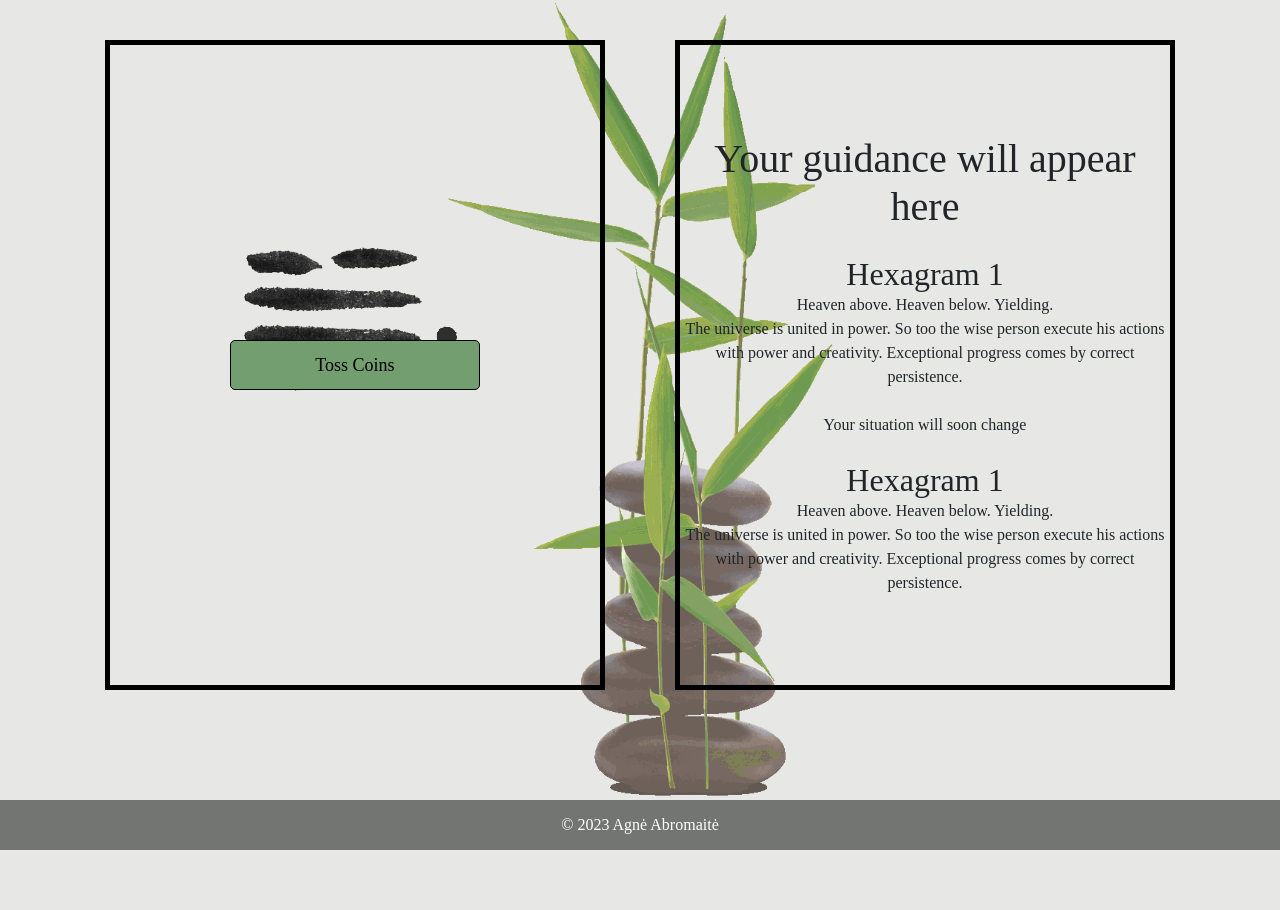
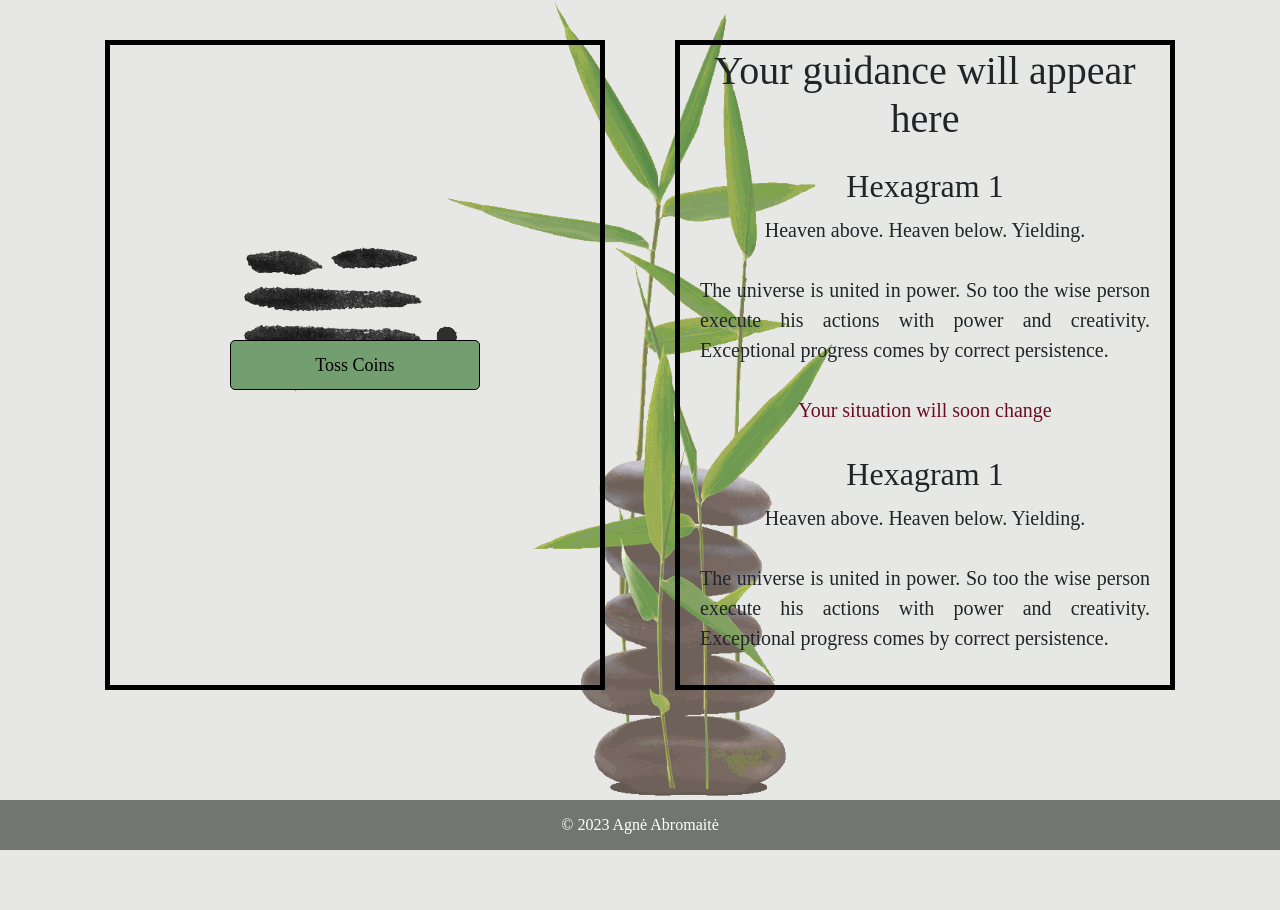
Before and after one commit to A-Abromaite/IChing_Website_final, a Django app: template mysite/iching/templates/toss_coins.html in a window 1280 px wide. Run offline with Django 4.2, Linux system fonts and the light colour scheme; data comes from the database, SQL or seed files in the repository; both versions use the stored data as it was after the commit; tables that the repository leaves empty hold one stand-in row (values such as "Sample post"); the template is opened without the code that fills it: values that come from a table or form of the project are taken from there, most other values are stand-ins (such as "Sample title", 1, 10 or a date in 2020).

Commit message:
toss_coins.html front-end fixed

```diff
--- a/mysite/iching/templates/toss_coins.html
+++ b/mysite/iching/templates/toss_coins.html
@@ -60,26 +60,26 @@
             <div class="col-md-6">
                 <div class="box2">
                     {% if not new_toss %}
-                    <h1>Your guidance will appear here</h1>
+                    <h1 class="your-guidance">Your guidance will appear here</h1>
                     {% endif %}
                     <br>
                     {% if hexagram_number %}
-                    <div>
-                        <h2>{{ hexagram_number.number }}</h2>
-                        <p>{{ hexagram_number.description }}</p>
-                        <p>{{ hexagram_number.meaning }}</p>
+                    <div class="hexagram-paragraphs">
+                        <h2 class="hexagram-h2">{{ hexagram_number.number }}</h2>
+                        <p class="hexagram-description">{{ hexagram_number.description }}</p>
+                        <p class="hexagram-meaning">{{ hexagram_number.meaning }}</p>
                     </div>
                     {% endif %}
-                    <br>
+
                     {% if modified_hexagram_number %}
                     <div>
-                        <p>Your situation will soon change</p>
+                        <p class="situation">Your situation will soon change</p>
                     </div>
-                    <br>
+
                     <div>
-                        <h2>{{ modified_hexagram_number.number }}</h2>
-                        <p>{{ modified_hexagram_number.description }}</p>
-                        <p>{{ modified_hexagram_number.meaning }}</p>
+                        <h2 class="hexagram-h2">{{ modified_hexagram_number.number }}</h2>
+                        <p class="hexagram-description">{{ modified_hexagram_number.description }}</p>
+                        <p class="hexagram-meaning">{{ modified_hexagram_number.meaning }}</p>
                     </div>
                     {% endif %}
                 </div>
--- a/mysite/static/iching/styles.css
+++ b/mysite/static/iching/styles.css
@@ -268,7 +268,7 @@ a:hover {
     flex-direction: column;
     justify-content: center;
     align-items: center;
-    text-align: center;
+
 }
 
 .toss-button-container {
@@ -287,6 +287,32 @@ a:hover {
     font-size: 20px;
     }
 
-.hexagram-paragraphs {
+.hexagram-meaning {
     font-size: 20px;
+    margin-top: 30px;
+    margin-bottom:30px;
+    margin-left: 20px;
+    margin-right: 20px;
+    text-align: justify;
     }
+
+.situation {
+    font-size: 20px;
+    margin-bottom:30px;
+    color: #690d22;
+    text-align:center;
+    }
+
+.hexagram-description {
+    font-size: 20px;
+    margin-top: 10px;
+    text-align:center;
+    }
+
+.hexagram-h2 {
+text-align: center
+}
+
+.your-guidance {
+text-align: center
+}
```
Also changed, not shown: mysite/db.sqlite3.
